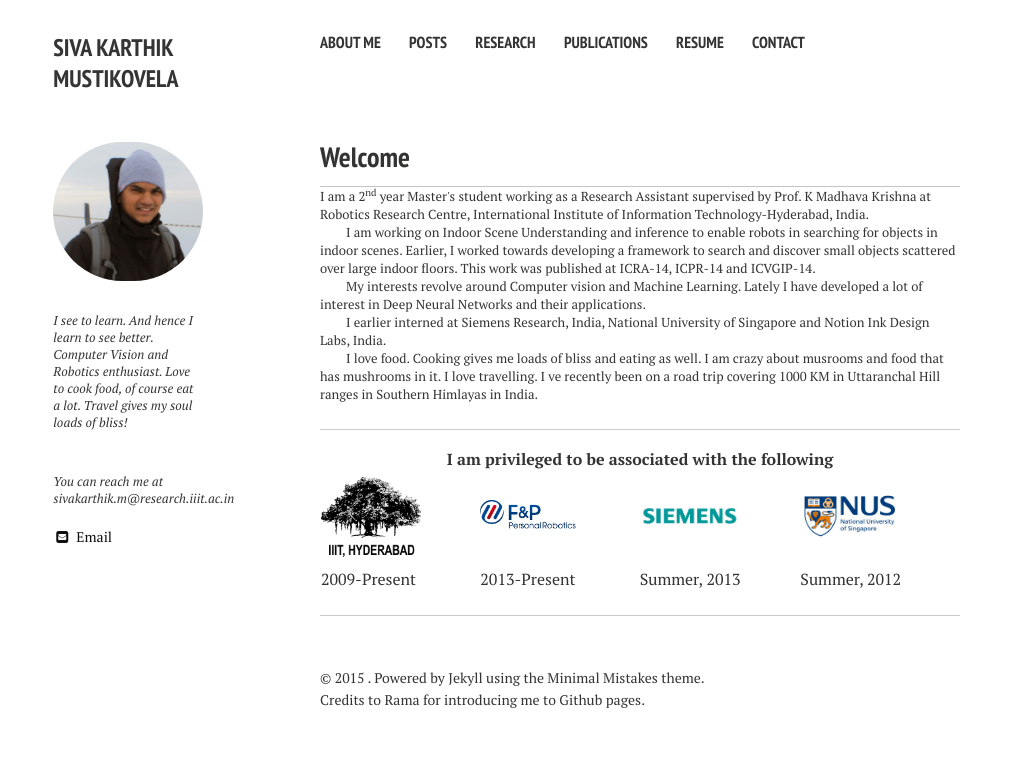
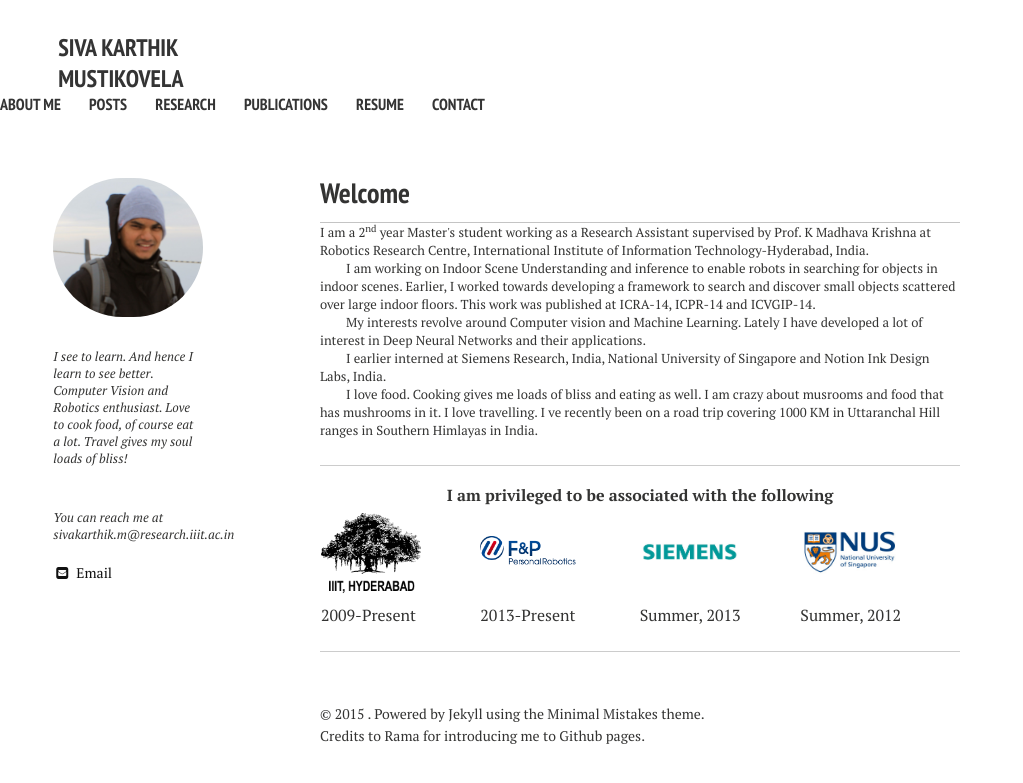
Before and after one commit to sivakm/sivakm.github.io, a Jekyll site: the page built from index.md, in a window 1280 px wide. Shown: the top 783 px of the page, without its empty margins (0-1023 px from the left). Built offline with Jekyll 4.4.1, drawn with Linux system fonts in a browser that asks for light colours; nearby versions of some CDN libraries.

Commit message:
17feb915

```diff
--- a/_sass/page.scss
+++ b/_sass/page.scss
@@ -23,22 +23,22 @@ body {
 
 /* Site name */
 .site-name {
-	@include grid(12,10);
-	@include prefix(12,1);
-	@include suffix(12,1);
+	@include grid(11,10);
+	@include prefix(11,1);
+	@include suffix(11,1);
 	margin-bottom: none;
 	float: none;
 	display: block;
 	@include font-rem(24);
 	@media #{$small} {
-		@include grid(12,2);
-		@include prefix(12,0.5);
-		@include suffix(12,0.5);
+		@include grid(11,2);
+		@include prefix(11,0.5);
+		@include suffix(11,0.5);
 		@include font-rem(24);
 	}
 	@media #{$x-large} {
-		@include grid(12,1.5);
-		@include prefix(12,2);
+		@include grid(11,1.5);
+		@include prefix(11,2);
 	}
 }
 
```
